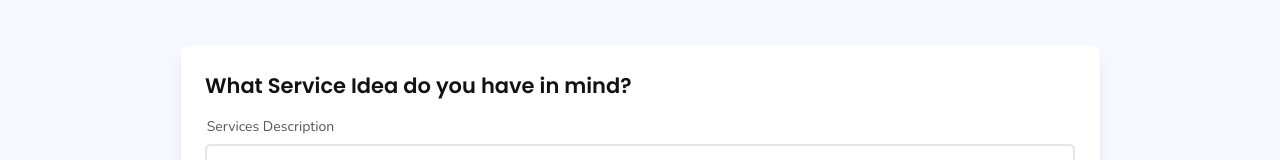
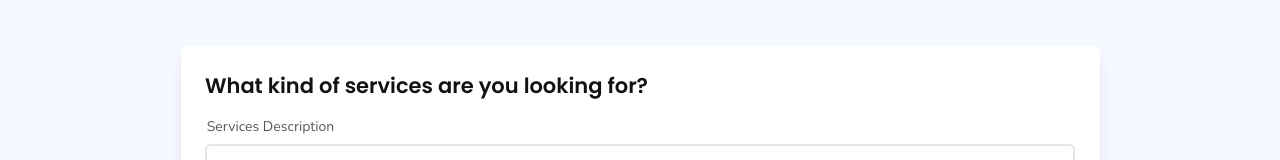
Before and after one commit to NabeelAhmad1225/slick-slice-2, a Next.js app: page /get-a-quote in a window 1280 px wide. Both pictures are taken after a click on the button "NEXT". Shown: the part 204-364 px from the top of the page. Built offline with nearby package versions, Linux system fonts and the light colour scheme; a web font is replaced by a local one.

Commit message:
minor changes

```diff
--- a/components/get-a-quote/QuoteProjectIdea.tsx
+++ b/components/get-a-quote/QuoteProjectIdea.tsx
@@ -62,7 +62,7 @@ export default function QuoteProjectIdea({
       <form noValidate={true} onSubmit={onclickSubmitForm}>
         <header className="mb-box">
           <h2 className=" text-responsive-2xl">
-            What Service Idea do you have in mind?
+          What kind of services are you looking for?
           </h2>
           <p className="text-error text-responsive-base">{error}</p>
         </header>
```
